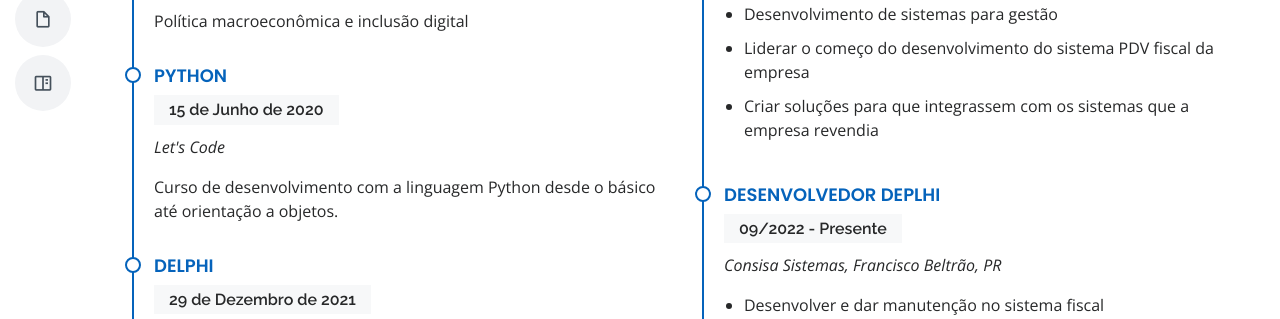
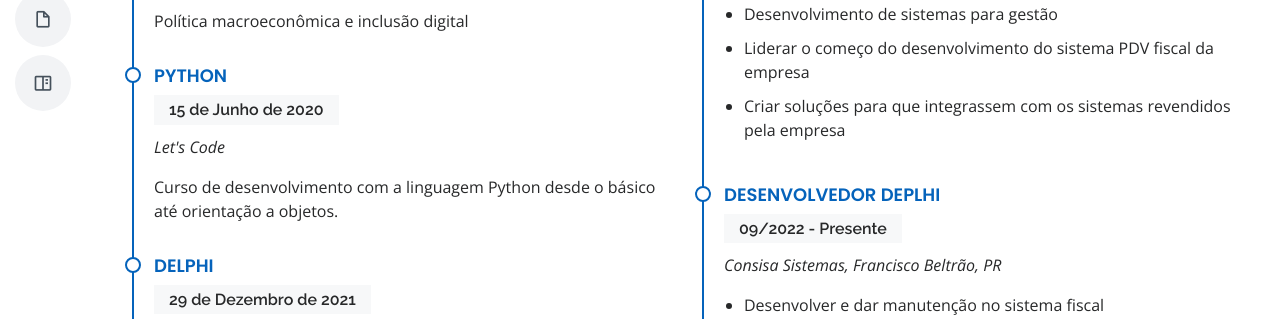
Before and after one commit to pedro554/portfolio, a Flask app: page /resumo in a window 1280 px wide. Shown: the part 377-696 px from the top of the page. Run offline with Flask 2, Linux system fonts and the light colour scheme; some libraries are stand-ins or nearby versions.

Commit message:
Update resumo.html

```diff
--- a/templates/resumo.html
+++ b/templates/resumo.html
@@ -42,7 +42,7 @@
               <li>Automatizar a conversão de banco de dados</li>
               <li>Desenvolvimento de sistemas para gestão</li>
               <li>Liderar o começo do desenvolvimento do sistema PDV fiscal da empresa</li>
-              <li>Criar soluções para que integrassem com os sistemas que a empresa revendia</li>
+              <li>Criar soluções para que integrassem com os sistemas revendidos pela empresa</li>
             </ul>
           </div>
           <div class="resume-item">
```
